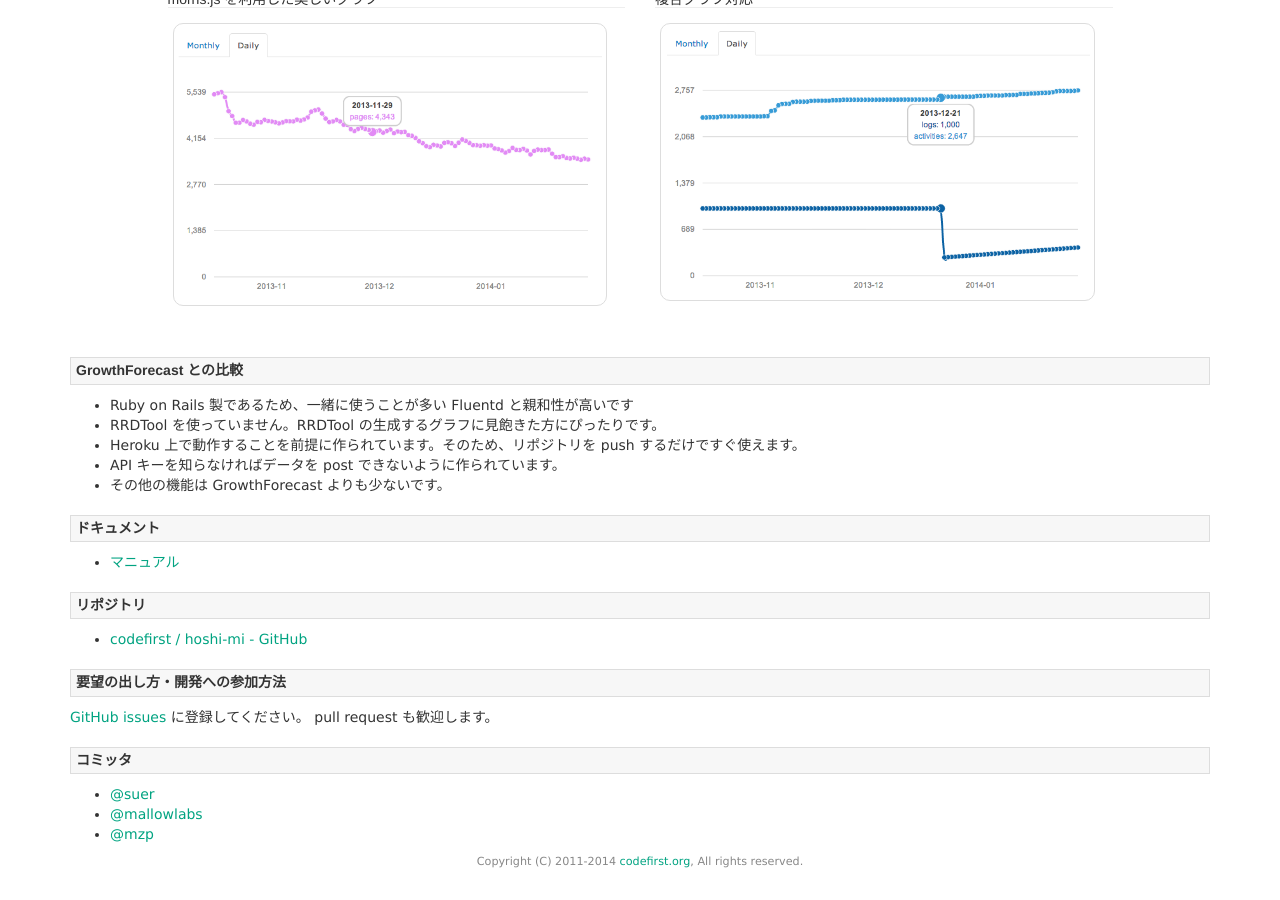
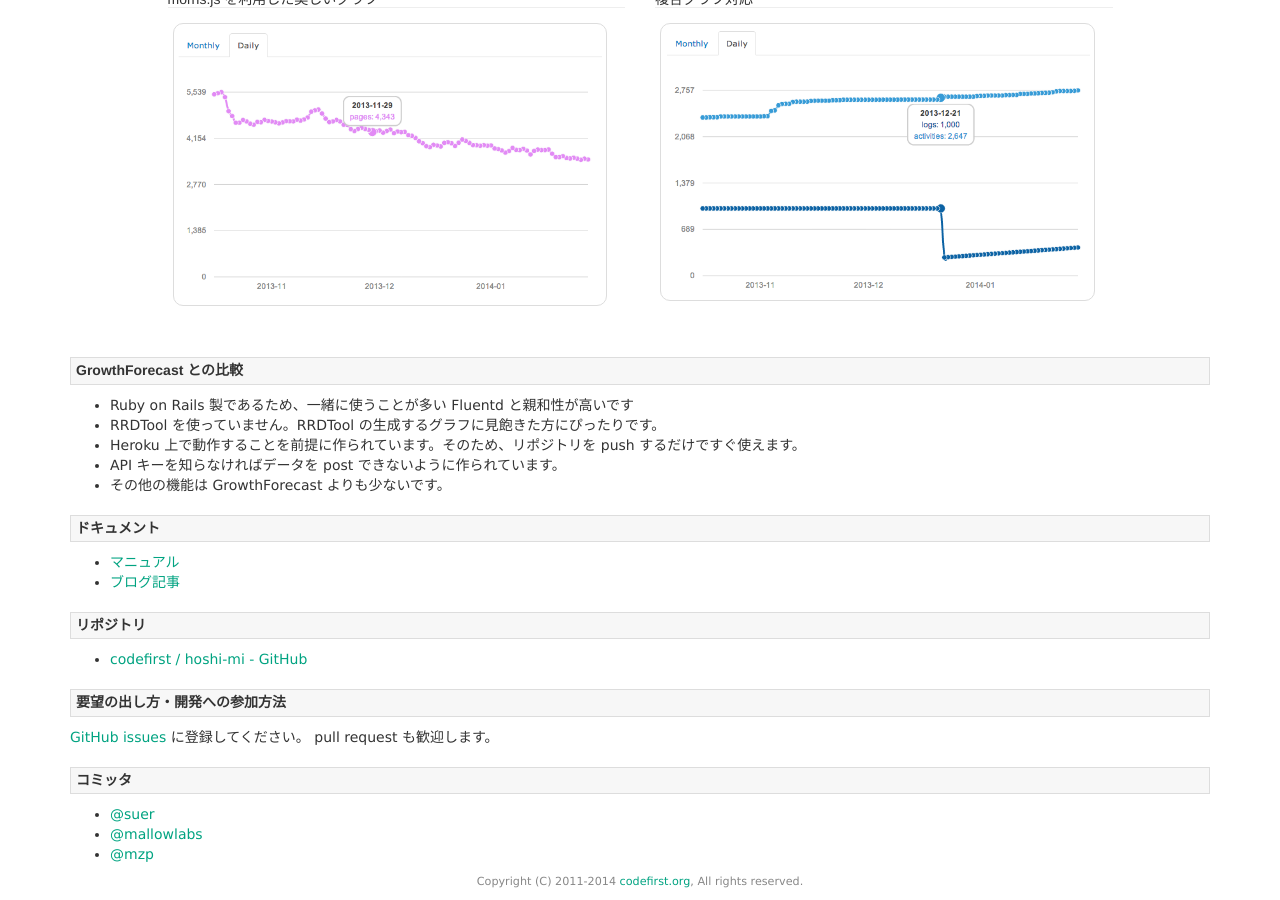
Before and after one commit to codefirst/codefirst.github.io, a Jekyll site: the page built from hoshi-mi/index.md, in a window 1280 px wide and 900 px high, scrolled down 1109 px. Built offline with Jekyll 4.4.1, drawn with Linux system fonts in a browser that asks for light colours; nearby versions of some CDN libraries; comment, search, counter and statistics services are not loaded.

Commit message:
Added: blog link to hoshi-mi page

```diff
--- a/hoshi-mi/index.md
+++ b/hoshi-mi/index.md
@@ -37,3 +37,4 @@ keywords: ["Ruby", "Heroku", "データビジュアライゼーション", "WebA
 ### ドキュメント
 
  * [マニュアル](https://hoshi-mi.readthedocs.org/)
+ * [ブログ記事](http://blog.codefirst.org/tagged/hoshimi)
```
